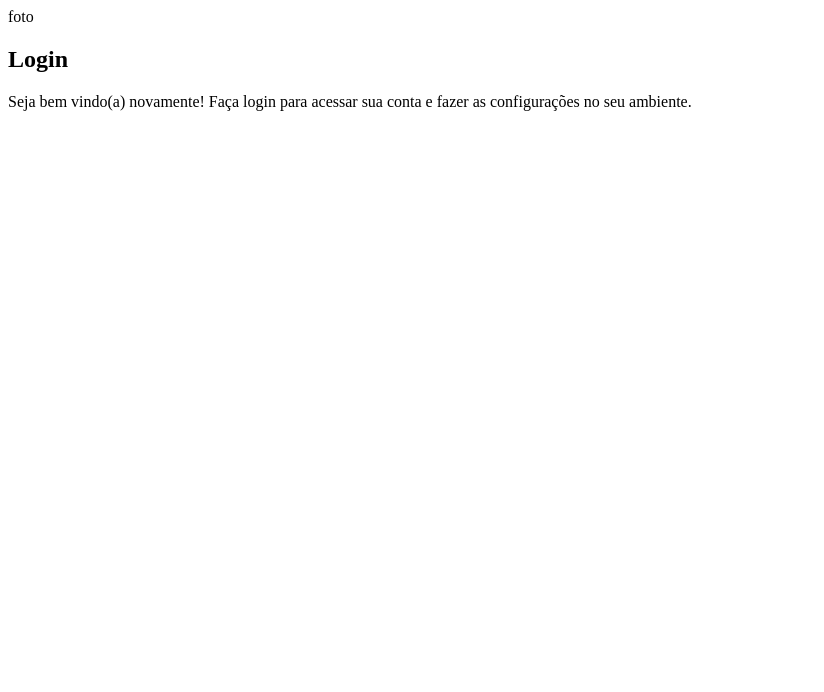
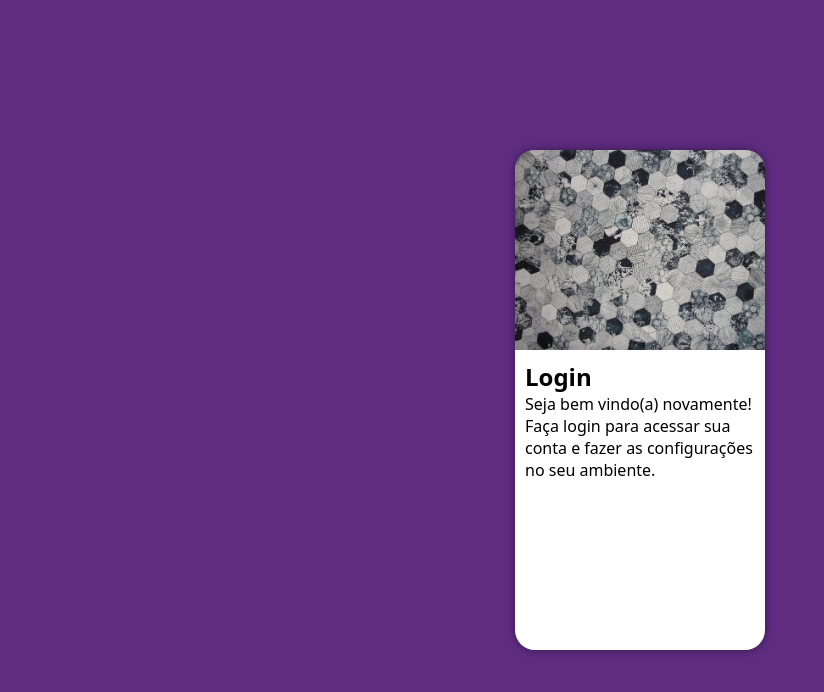
Before and after one commit to LouiseLougue3d/Projeto-Login, a plain HTML site: page index.html in a window 1280 px wide. Shown: the whole page, without its empty margins (0-824 px from the left). Drawn offline with Linux system fonts and the light colour scheme.

Commit message:
projetologin

```diff
--- a/estilos/style.css
+++ b/estilos/style.css
@@ -2,6 +2,50 @@
 
 /*
     Paleta de cores
-    verde: #49a09d
-    lilás: #5f2c82
+    Verde: #49a09d
+    Lilás: #5f2c82
 */
+
+* {
+    font-family: system-ui, -apple-system, BlinkMacSystemFont, 'Segoe UI', Roboto, Oxygen, Ubuntu, Cantarell, 'Open Sans', 'Helvetica Neue', sans-serif;
+    padding: 0px;
+    margin: 0px;
+    box-sizing: border-box;
+}
+
+body, html {
+    background-color: #5f2c82;
+    height: 100vh;
+    width: 100vw;
+}
+
+main {
+    position: relative;
+    height: 100vh;
+    width: 100vw;
+}
+
+section#login {
+    position: absolute;
+    top: 50%;
+    left: 50%;
+    transform: translate(-50%, -50%);
+    overflow: hidden;
+    background-color: white;
+    width: 250px;
+    height: 500px;
+    border-radius: 20px;
+    box-shadow: 0px 0px 10px rgba(0, 0, 0, 0.450);
+}
+
+section#login > div#imagem {
+    display: block;
+    background: #5f2c82 url(../imagens/pattern.jpg);
+    background-size: cover;
+    height: 200px;
+}
+
+section#login > div#formulario {
+    display: block;
+    padding: 10px;
+}
--- a/index.html
+++ b/index.html
@@ -10,7 +10,7 @@
     <main>
         <section id="login">
             <div id="imagem">
-                foto
+                <!--Aqui vem a imagem-->
             </div>
             <div id="formulario">
                 <h1>Login</h1>
```
Also changed, not shown: imagens/pattern.jpg (renamed from imagens/pexels-iva-muškić-691710.jpg), imagens/pexels-sean.jpg (added).
